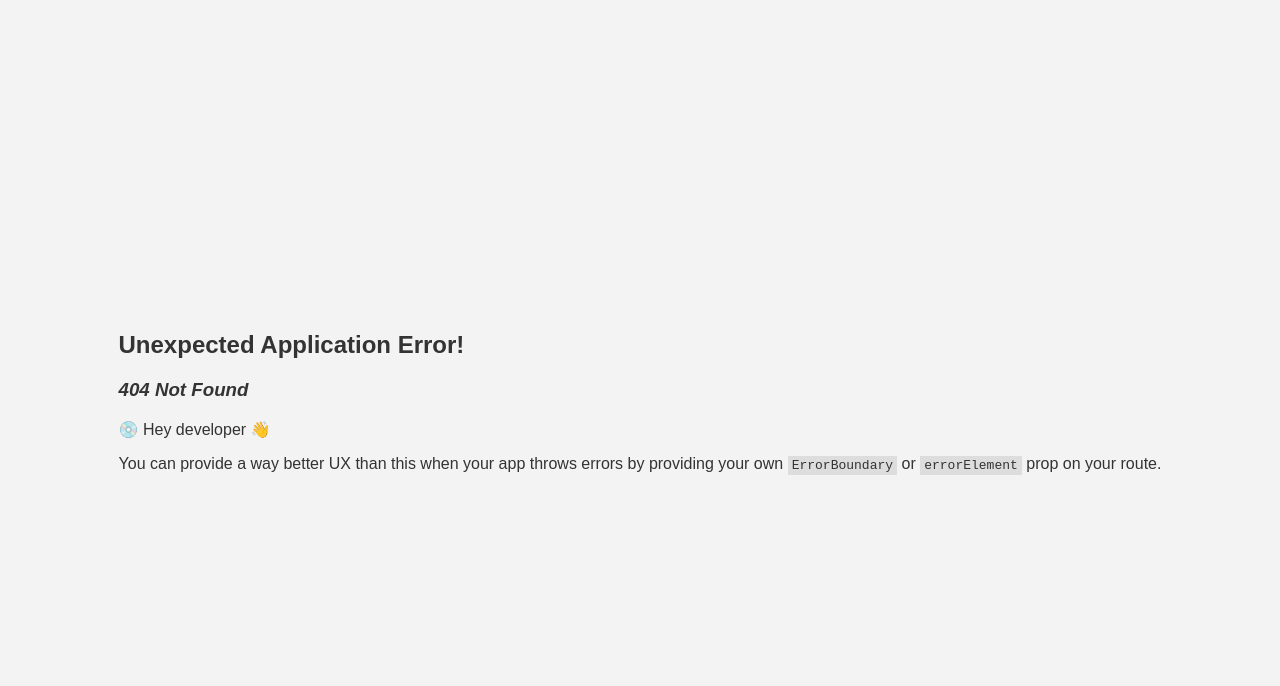
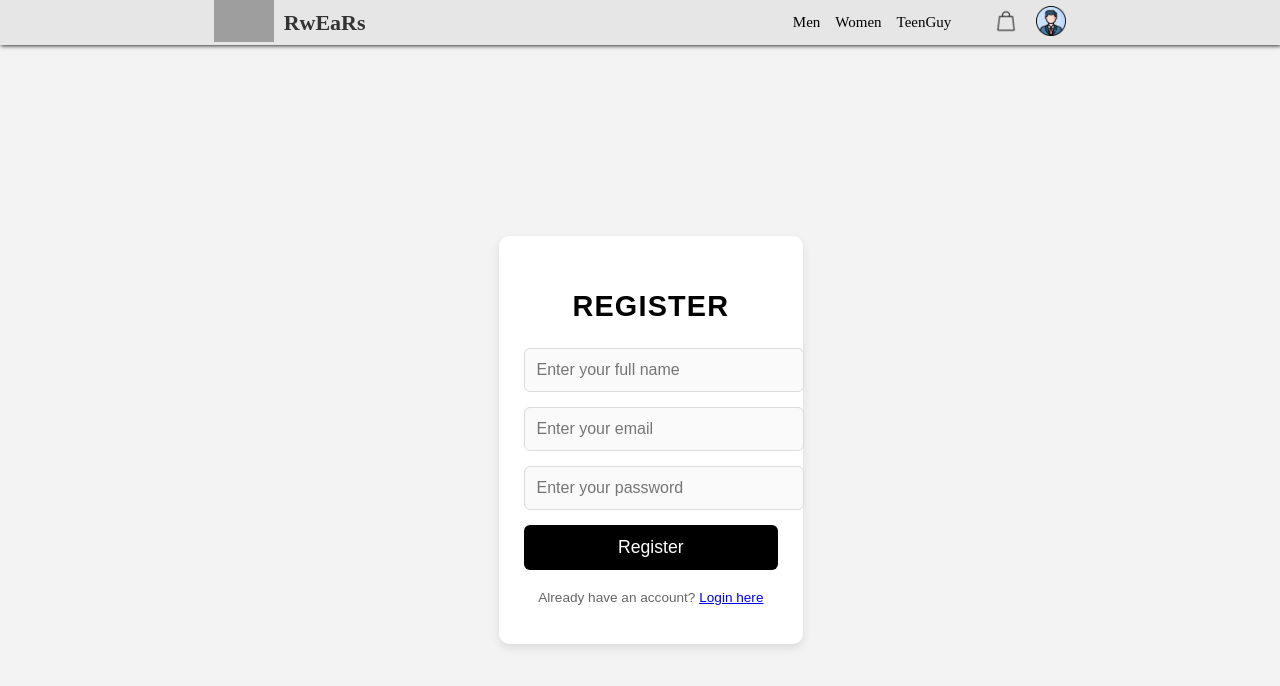
Before and after one commit to kanav789/Rwear, a React (Vite) app in the folder Frontend/: page /signup in a window 1280 px wide. Before the commit this address had no page. Shown: the top 686 px of the page. Built offline with nearby package versions, Linux system fonts and the light colour scheme; grey boxes are pictures that could not be loaded.

Commit message:
Signup css

```diff
--- /dev/null
+++ b/Frontend/src/Components/Signup/Signup.css
@@ -0,0 +1,116 @@
+/* General Styling */
+body {
+  font-family: Arial, Helvetica, sans-serif;
+  background-color: #f3f3f3;
+  color: #333;
+  margin: 0;
+  padding: 0;
+  display: flex;
+  justify-content: center;
+  align-items: center;
+  min-height: 100vh;
+}
+
+/* Container Styling */
+.register-container {
+  width: 90%; /* Responsive for smaller screens */
+  max-width: 600px; /* Increased max-width for a wider form */
+  background-color: #ffffff;
+  padding: 25px;
+  border-radius: 10px;
+  box-shadow: 0 4px 10px rgba(0, 0, 0, 0.1);
+  margin: 0 auto;
+  margin-top: 10vh;
+  display: flex;
+  flex-direction: column;
+  justify-content: center;
+}
+
+/* Heading Styling */
+.register-container h3 {
+  font-size: 1.8rem;
+  font-weight: bold;
+  color: #000;
+  margin-bottom: 25px;
+  text-transform: uppercase;
+  letter-spacing: 1.2px;
+  text-align: center;
+}
+
+/* Last Paragraph Styling */
+.register-container p:last-of-type {
+  font-size: 0.85rem;
+  color: #666;
+  margin-top: 20px;
+  text-align: center;
+}
+
+/* Form Styling */
+form {
+  display: flex;
+  flex-direction: column;
+  width: 100%; /* Ensures the form takes up the full width of the container */
+  gap: 15px; /* Better spacing between inputs */
+}
+
+/* Input Styling */
+form input {
+  background-color: #fafafa;
+  width: 100%;
+  padding: 12px;
+  border-radius: 6px;
+  border: 1px solid #dcdcdc;
+  outline: none;
+  font-size: 1rem;
+  color: #333;
+  transition: border-color 0.3s ease, box-shadow 0.3s ease;
+}
+
+form input:focus {
+  border-color: #555;
+  box-shadow: 0 0 6px rgba(0, 0, 0, 0.2);
+}
+
+/* Submit Button Styling */
+form input[type="submit"] {
+  background-color: #000;
+  color: #fff;
+  border: none;
+  border-radius: 6px;
+  padding: 12px;
+  font-size: 1.1rem;
+  cursor: pointer;
+  transition: background-color 0.3s ease, transform 0.2s ease;
+}
+
+form input[type="submit"]:hover {
+  background-color: #444;
+  transform: scale(1.05);
+}
+
+form input[type="submit"]:active {
+  transform: scale(0.98);
+}
+
+/* Responsive Design */
+@media (max-width: 768px) {
+  .login-container {
+    padding: 20px;
+    margin-top: 8vh;
+    max-width: 90%; /* Ensures it fits well on smaller devices */
+  }
+
+  .login-container h3 {
+    font-size: 1.6rem;
+  }
+
+  form input {
+    font-size: 0.95rem;
+    padding: 10px;
+  }
+
+  form input[type="submit"] {
+    font-size: 1rem;
+    padding: 10px;
+  }
+}
--- /dev/null
+++ b/Frontend/src/Components/Signup/Signup.jsx
@@ -0,0 +1,23 @@
+import React from "react";
+import "./Signup.css";
+
+const Signup = () => {
+  return (
+    <div className="register-container">
+      <h3>Register</h3>
+
+      <form>
+        <input type="text" placeholder="Enter your full name" required />
+        <input type="email" placeholder="Enter your email" required />
+        <input type="password" placeholder="Enter your password" required />
+
+        <input type="submit" value="Register" />
+      </form>
+      <p>
+        Already have an account? <a href="/login">Login here</a>
+      </p>
+    </div>
+  );
+};
+
+export default Signup;
--- a/Frontend/src/main.jsx
+++ b/Frontend/src/main.jsx
@@ -8,6 +8,8 @@ import { createBrowserRouter, RouterProvider } from "react-router-dom";
 import Layout from "./Layout.jsx";
 import Home from "./Components/Home/Home.jsx";
 import Login from "./Components/Login/Login.jsx";
+
+import Signup from "./Components/Signup/Signup.jsx";
 
 // Router
 const router = createBrowserRouter([
@@ -23,6 +25,10 @@ const router = createBrowserRouter([
         path: "/login",
         element: <Login />,
       },
+      {
+        path: "/signup",
+        element: <Signup />,
+      },
     ],
   },
 ]);
```
